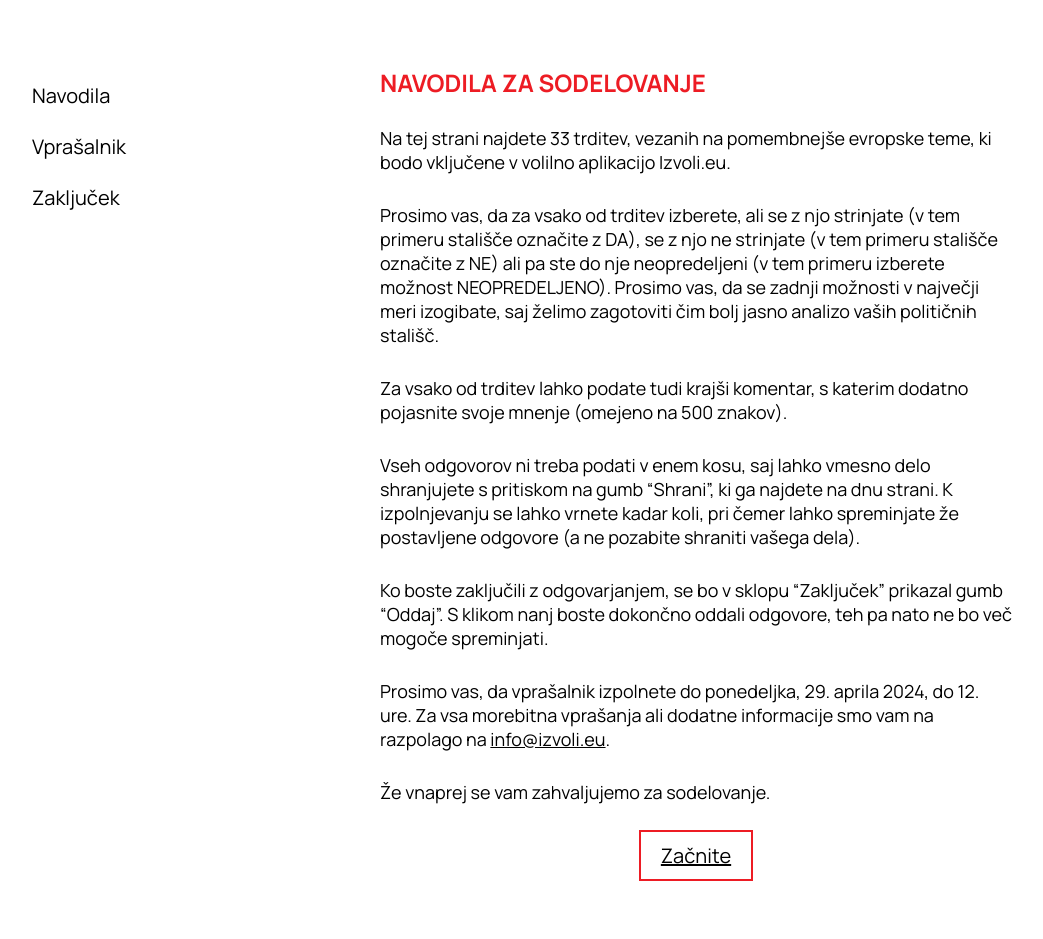
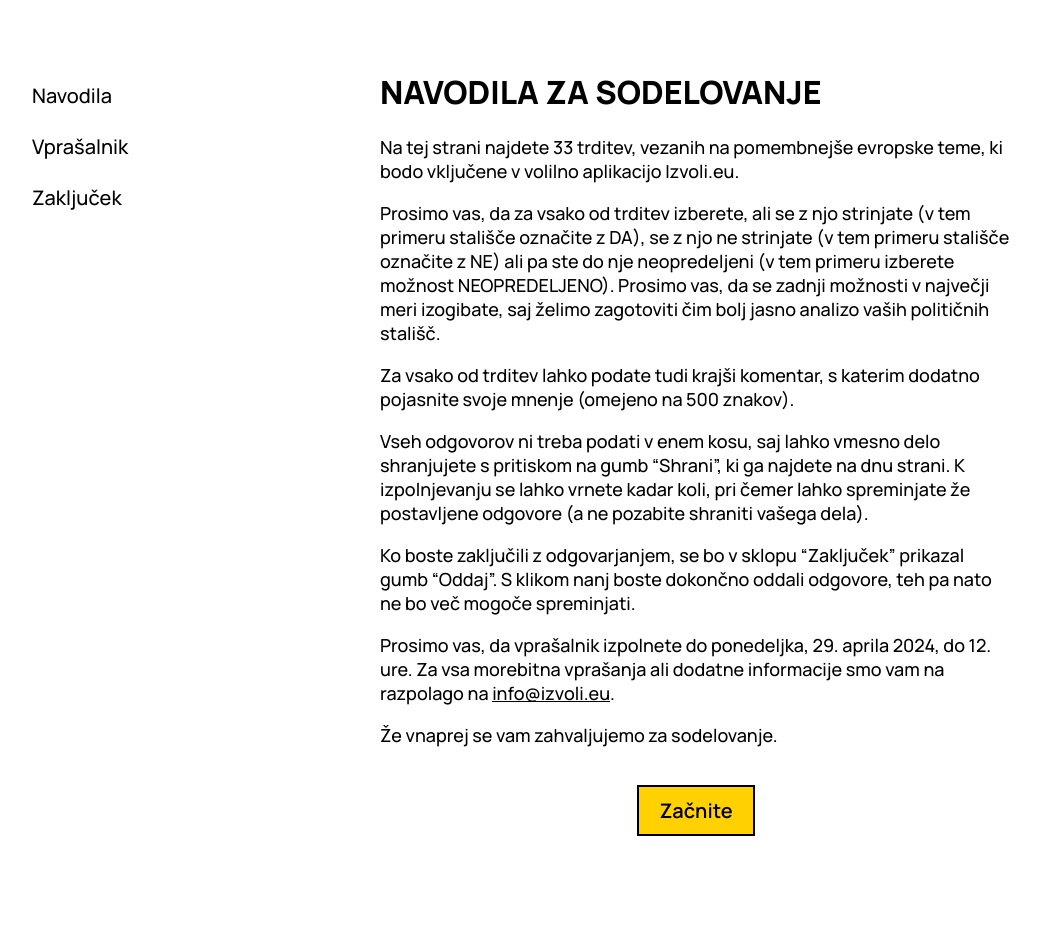
Before and after one commit to danesjenovdan/izvoli.eu, a Django app: template backend/izvoli/parties/templates/navodila.html in a window 1280 px wide. Shown: the whole page, without its empty margins (124-1167 px from the left). After the commit the page ends 836 px from the top, so only its background shows below. Run offline with Django 4.2, Linux system fonts and the light colour scheme; the template is opened without the code that fills it, so the values that code supplies are empty.

Commit message:
update styles

```diff
--- a/backend/izvoli/parties/static/css/style.css
+++ b/backend/izvoli/parties/static/css/style.css
@@ -1,17 +1,13 @@
 body {
     padding: 0;
     font-family: "Manrope", sans-serif;
+    font-weight: 500;
     margin: 0;
 }
 
 h1 {
-    color: #ed1c24;
-    font-size: 24px;
-    line-height: 26.67px;
-}
-
-p {
-    margin-top: 29px;
+    font-weight: 800;
+    margin-top: 0;
 }
 
 a {
@@ -570,7 +537,7 @@ button:hover {
 
 .stranke .sidebar a {
     font-size: 20px;
-    font-weight: 400;
+    font-weight: 500;
     text-decoration: none;
 }
 
@@ -667,33 +628,31 @@ button:hover {
     }
 }
 
-.quiz-body .button-wrapper {
+.quiz-body .button-wrapper,
+.demand-quiz .button-wrapper {
     text-align: center;
     padding: 20px 0;
 }
 
-.quiz-body .button {
-    border: 2px solid #ed1c24;
+.quiz-body .button,
+.demand-quiz .button {
+    display: inline-block;
+    border: 2px solid black;
     font-size: 20px;
-    cursor: pointer;
     padding: 10px 20px;
+    background-color: #FFD100;
+    font-weight: 600;
+    text-decoration: none;
 }
 
-.quiz-body .button:hover {
-    background-color: #f3f3f3;
-}
-
-.quiz-body h1 {
-    margin-top: 0;
+.quiz-body .button:hover,
+.demand-quiz .button:hover {
+    background-color: #FEE268;
 }
 
 .demand-quiz p,
 .quiz-body p {
     font-size: 18px;
-}
-
-.summary h3 {
-    color: #ed1c24;
 }
 
 .summary h5 {
--- a/backend/izvoli/parties/templates/povzetek.html
+++ b/backend/izvoli/parties/templates/povzetek.html
@@ -4,11 +4,11 @@
 {% block content %}
 <div>
     <div class="summary">
-        <h3>POVZETEK ODGOVOROV</h3>
+        <h1>Povzetek odgovorov</h1>
     </div>
     {% for answer in answers %}
         <div class="summary">
-            <h3>{{ forloop.counter }}. {{ answer.statement.title }}</h3>
+            <h2>{{ forloop.counter }}. {{ answer.statement.title }}</h2>
             {% if answer.statement.description %}
                 <p>{{ answer.statement.description }}</p>
             {% endif %}
@@ -21,7 +21,7 @@
                 NEOPREDELJENO
                 {% endif %}</p>
             {% if answer.comment %}
-                <h5>Komentar:</h6>
+                <p><strong>Komentar:</strong></p>
                 <p>{{ answer.comment }}</p>
             {% endif %}
         </div>
```
Also changed, not shown: other parts of backend/izvoli/parties/static/css/style.css (+19 -54 lines), backend/izvoli/parties/templates/stranke.html (+3 -4 lines).
